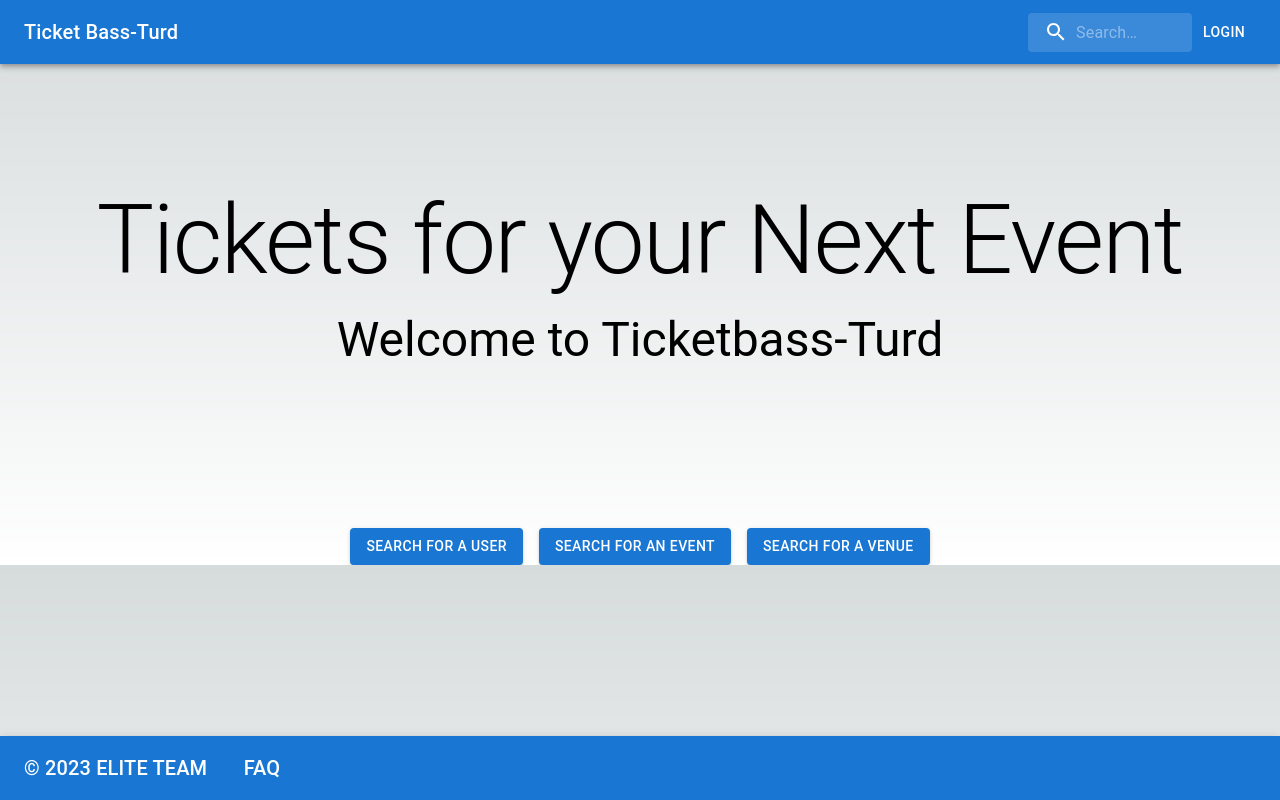
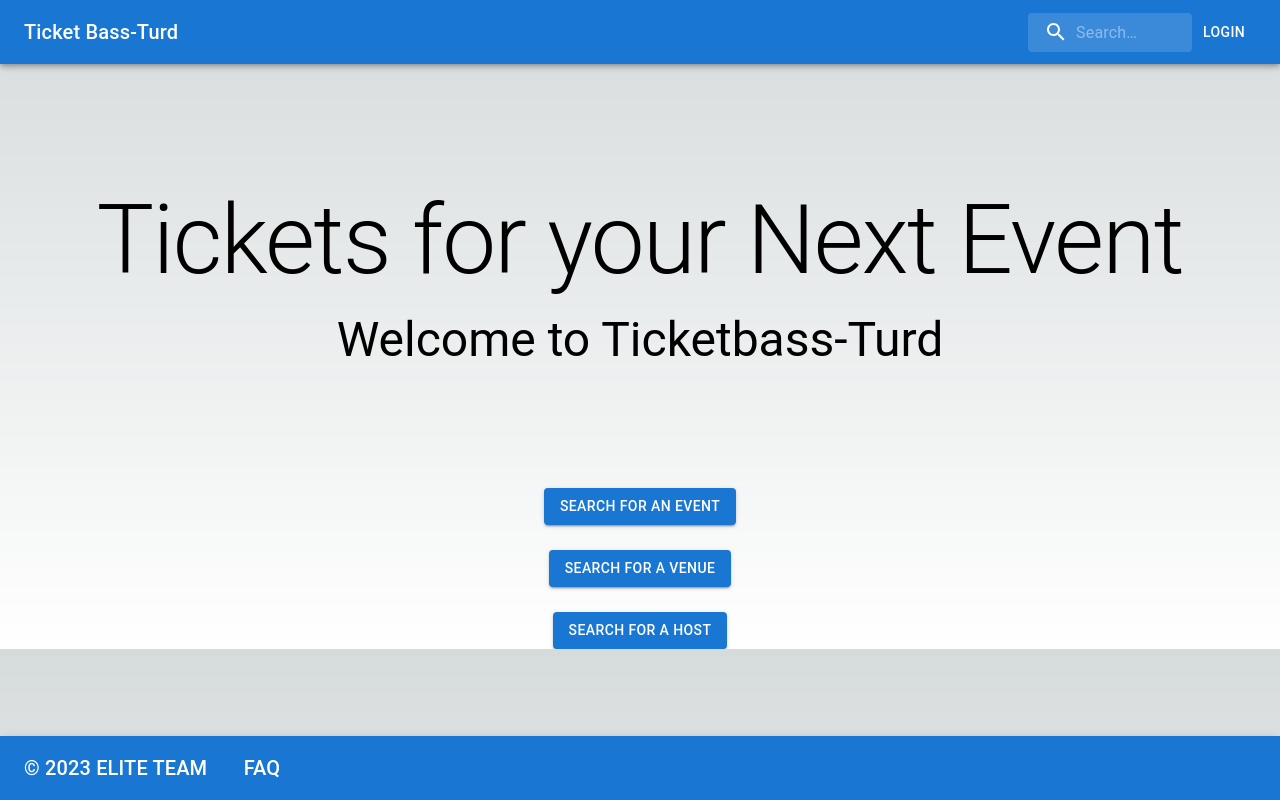
Before and after one commit to CPS406W23-ticketbassturd/frontend, a Next.js app: page / in a window 1280 px wide. Built offline with nearby package versions, Linux system fonts and the light colour scheme.

Commit message:
feat: adjusted stack of landing buttons

```diff
--- a/pages/index.jsx
+++ b/pages/index.jsx
@@ -1,11 +1,8 @@
 import Head from 'next/head'
 import Header from './layout/header'
 import Footer from './layout/footer'
-import {grid2Classes, Typography} from '@mui/material';
-import Grid from '@mui/material/Grid'; // Grid version 1
-import Grid2 from '@mui/material/Unstable_Grid2'; // Grid version 2
+import {Typography} from '@mui/material';
 import Stack from '@mui/material/Stack'
-import Link from '@mui/material/Link';
 import Button from '@mui/material/Button';
 
 export default function Home() {
@@ -23,10 +20,10 @@ export default function Home() {
           <Typography variant="h1" align={'center'}>Tickets for your Next Event</Typography>
           <Typography variant="h3" align={'center'}>Welcome to Ticketbass-Turd</Typography>
       </Stack>
-      <Stack spacing={2} direction="row" alignItems={'center'} justifyContent={'center'} sx={{pt:20}} >
-          <Button href="http://localhost:3000/search/user" variant="contained">Search for a User</Button>
+      <Stack spacing={'2%'} alignItems={'center'} justifyContent={'center'} sx={{pt:15}}>
           <Button href="http://localhost:3000/search/event" variant="contained">Search for an Event</Button>
           <Button href="http://localhost:3000/search/venue" variant="contained">Search for a Venue</Button>
+          <Button href="http://localhost:3000/search/user" variant="contained">Search for a Host</Button>
       </Stack>
 
 
```
